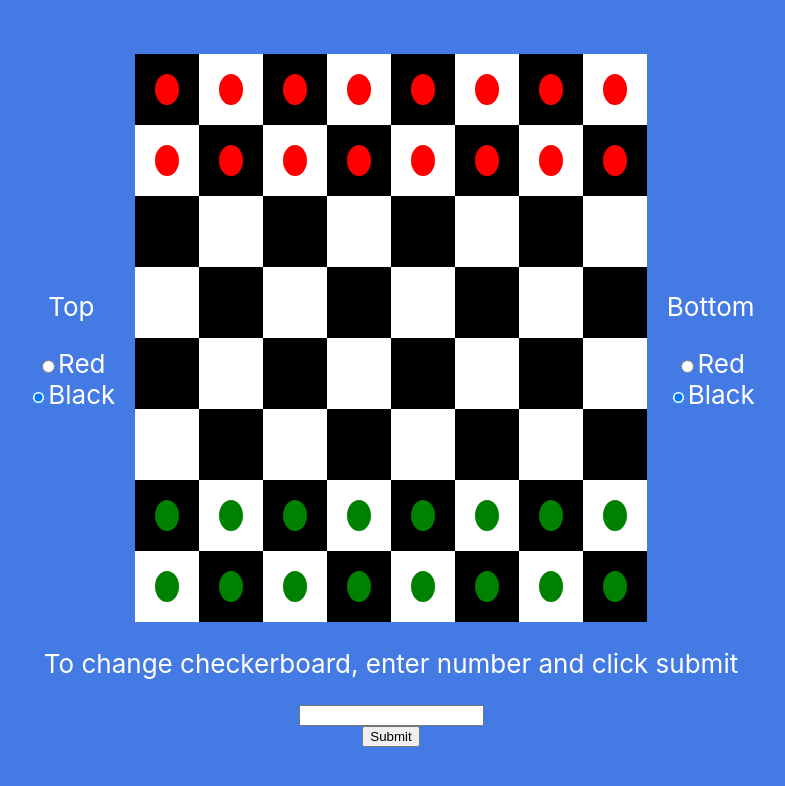
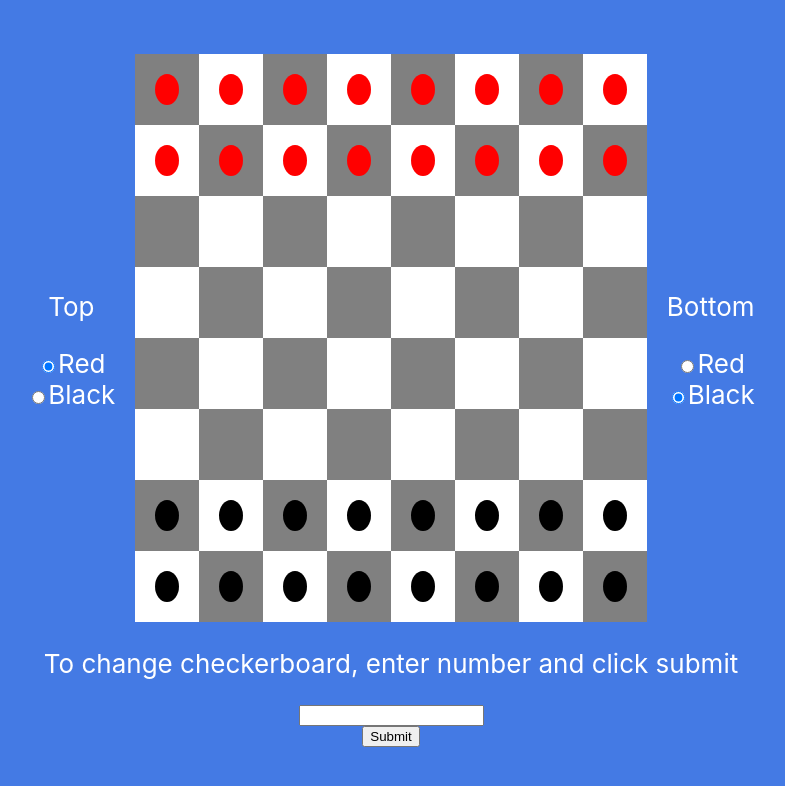
Before and after one commit to tbow5257/feel-the-mern, a React (Create React App) app in the folder client/: page / in a window 1280 px wide. Shown: the top 786 px of the page, without its empty margins (249-1034 px from the left). Built offline with nearby package versions, Linux system fonts and the light colour scheme.

Commit message:
updated color references

```diff
--- a/client/src/App.css
+++ b/client/src/App.css
@@ -35,9 +35,9 @@
 }
 
 .blacksquare {
-  background-color: #000;
+  background-color: #808080;
   padding: 20px;
-  color: #000;
+  color: #808080;
 }
 
 .whitesquare {
@@ -63,12 +63,28 @@
   color: red;
 }
 
-.green-circle {
+.red-triangle {
+  width: 0;
+  height: 0;
+  border-top: 50px solid transparent;
+  border-right: 100px solid red;
+  border-bottom: 50px solid transparent;
+}
+
+.black-circle {
   width: 100%;
   height: 100%;
-  background: green;
+  background: #000000;
   border-radius: 50%;
-  color: green;
+  color: #000000;
+}
+
+.green-triangle {
+  width: 0;
+  height: 0;
+  border-top: 50px solid transparent;
+  border-right: 100px solid red;
+  border-bottom: 50px solid transparent;
 }
 
 .Grid-Container {
--- a/client/src/CheckboardContext.js
+++ b/client/src/CheckboardContext.js
@@ -5,7 +5,7 @@ export const StoreContext = React.createContext(null);
 export default ({children}) => {
 
     const [top, setTop] = React.useState("red-circle")
-    const [bottom, setBottom] = React.useState("green-circle")
+    const [bottom, setBottom] = React.useState("black-circle")
 
     const store = {
         top: [top, setTop],
--- a/client/src/Colors.js
+++ b/client/src/Colors.js
@@ -2,8 +2,8 @@ import React, { useContext } from 'react';
 import { StoreContext } from './CheckboardContext';
 
 function Colors({region}) {
-    const [input, setInput] = React.useState("green-circle")
     const {[region]: [data, setData], } = React.useContext(StoreContext)
+    const [input, setInput] = React.useState(data)
 
     const handleChange = (e) => {
         setInput(e.target.value);
@@ -32,9 +32,9 @@ function Colors({region}) {
                     <input
                         type="radio"
                         name="Colors"
-                        value="green-circle"
+                        value="black-circle"
                         className="form-check-input"
-                        checked={input === "green-circle"}
+                        checked={input === "black-circle"}
                         onChange={handleChange}
                     />
                     Black
```
